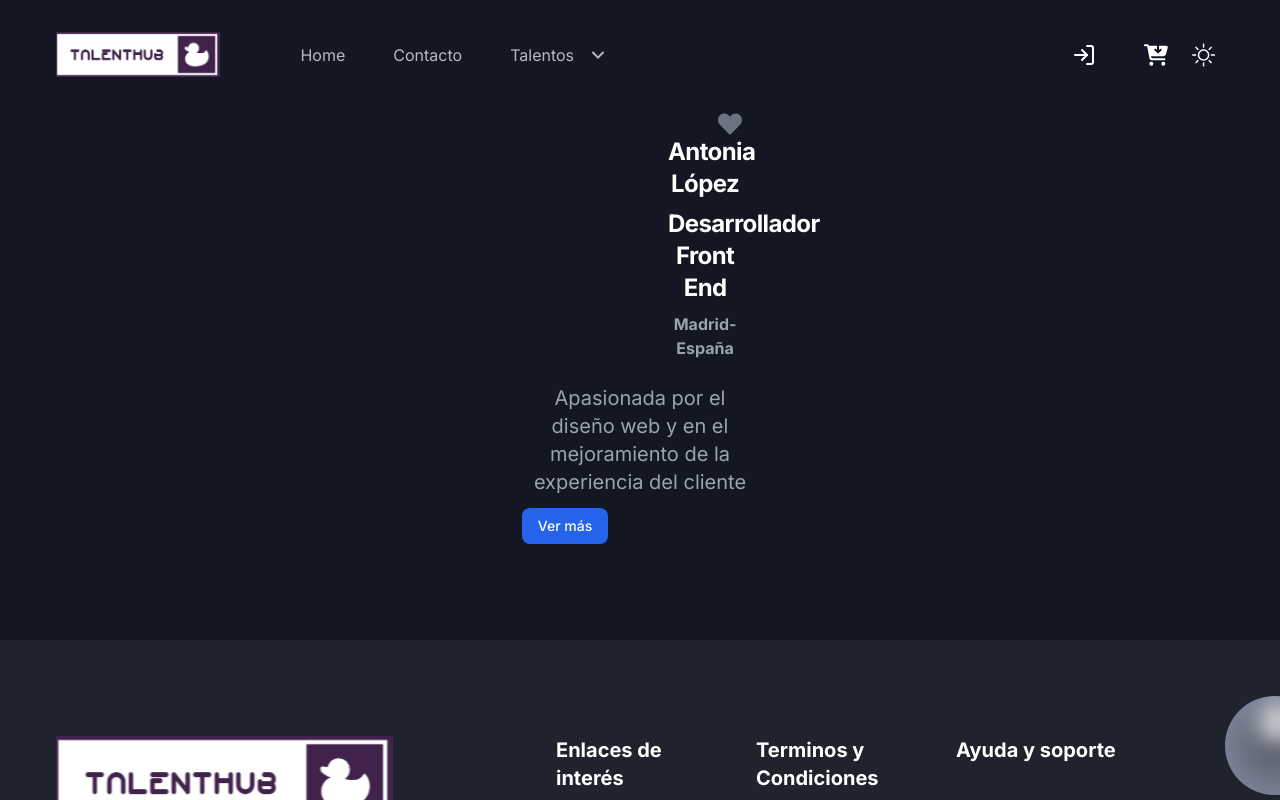
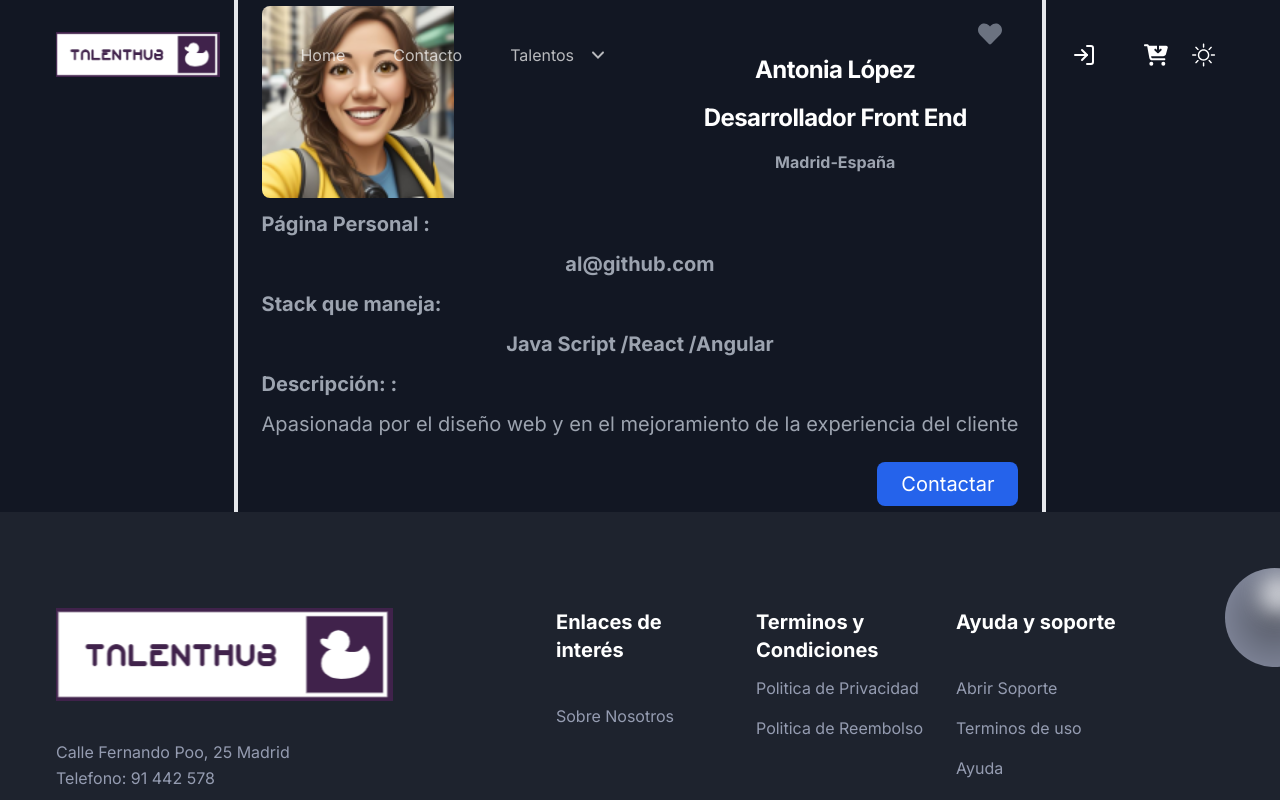
Before and after one commit to Jander1016/talenthub, a Next.js app in the folder frontend/: page /talents/1 in a window 1280 px wide. Shown: the top 800 px of the page. Built offline with nearby package versions, Linux system fonts and the light colour scheme; data requests are answered from the project's data file.

Commit message:
Styles: Modify talent card y talents web

```diff
--- a/frontend/src/app/talents/[id]/page.tsx
+++ b/frontend/src/app/talents/[id]/page.tsx
@@ -1,5 +1,5 @@
 "use client";
-
+import Image from 'next/image';
 import { useParams } from 'next/navigation';
 import { useEffect } from 'react';
 import Buttons from './Buttons';
@@ -22,18 +22,17 @@ const TalentPage: React.FC = () => {
       return <div>Error: {error?.message || 'No se encontraron datos'}</div>;
   }
     return (
-        <section className="flex justify-center items-center h-[calc(100vh-10rem)]">
-            <div className="bg-color-blue flex w-4/6 justify-center">
-                <div  className="p-6 w-1/3">
-                <div className="grid grid-cols-1 gap-x-6 gap-y-20 md:grid-cols-2 lg:grid-cols-2">
+        <section className=" w-full flex justify-center items-center h-[calc(100vh-18rem)] ">
+            <div className='border-4 border-grey-700 rounded p-6'>
+                  <div className="grid grid-cols-2 gap-x-6 gap-y-10 md:grid-cols-2 lg:grid-cols-2 ">
                       <div>
-                        {/* <Image
+                          <Image
                             src={data.avatar}
                             alt={data.name_talent}
-                          width={300}
-                          height={200}
+                            width={500}
+                            height={400}
                             className="object-cover w-full rounded-t-lg h-50 md:h-auto md:w-48 md:rounded-none md:rounded-s-lg sm:w-48 sm:rounded-none sm:rounded-s-lg"
-                        /> */}
+                          />
                       </div>
                       <div className="flex flex-col justify-between p-4 leading-normal text-center">
                         <HeartToggle  />
@@ -43,15 +42,23 @@ const TalentPage: React.FC = () => {
                       </div>
                   </div>
                   <div>
+                      <p className="mb-3 text-md lg:text-xl font-bold text-grey-400 dark:text-gray-400 mt-3"> Página Personal : </p>
+                      <p className="mb-3 text-md lg:text-xl font-bold text-blue-700 dark:text-gray-400 text-center">{data.personal_page}</p>
+                      <p className="mb-3 text-md lg:text-xl font-bold text-grey-400 dark:text-gray-400 "> Stack que maneja: </p>
+                      <p className="mb-3 text-md lg:text-xl font-bold text-blue-700 dark:text-gray-400 text-center">{data.name_stack}</p>
+                      <p className="mb-3 text-md lg:text-xl font-bold text-grey-400 dark:text-gray-400 "> Descripción: : </p>
                       <p className="mb-3 text-md lg:text-xl text-blue-700 dark:text-gray-400 text-center">{data.talent_description}</p>
+
+                  </div>
+                  <div className='flex justify-end'>
                       <Link href={`/talents/${data.id}`}>
-                        <button className="inline-flex items-center px-4 py-2 text-sm font-medium text-center text-white bg-blue-700 rounded-lg hover:bg-blue-800 focus:ring-4 focus:outline-none focus:ring-blue-300 dark:bg-blue-600 dark:hover:bg-blue-700 dark:focus:ring-blue-800">
-                          Ver más
+                        <button className="flex items-center mt-3 px-6 py-2 text-xl font-normal text-center text-white bg-blue-700 rounded-lg hover:bg-blue-800 focus:ring-4 focus:outline-none focus:ring-blue-300 dark:bg-blue-600 dark:hover:bg-blue-700 dark:focus:ring-blue-800">
+                          Contactar
                         </button>
                       </Link>
                   </div>
+
                     {/* <Buttons talentId={data.id} /> */}
-                </div>
             </div>
         </section>
     );
--- a/frontend/src/components/Cards/TalentCard.tsx
+++ b/frontend/src/components/Cards/TalentCard.tsx
@@ -1,5 +1,6 @@
 import React from 'react'
 import Link from 'next/link'
+import Image from 'next/image';
 import HeartToggle from '../Common/heartToggle'
 
 interface Talent {
@@ -16,20 +17,20 @@ interface Talent {
 
 function TalentCard({ talent }: { talent: Talent}) {
   return (
-      <div className="bg-white rounded-lg border-gray-800 mb-3 p-4 hover:bg-gray-100 hover: cursor pointer">
+      <div className="bg-grey rounded-lg border-gray-900 mb-3 p-4 hover:bg-gray-100 hover: cursor pointer">
 
-                <div className="grid grid-cols-1 gap-x-48 gap-y-20 md:grid-cols-2 lg:grid-cols-2 p-4 ">
+                <div className="grid grid-cols-1 gap-x-20 gap-y-10 md:grid-cols-2 lg:grid-cols-3 p-4 ">
                   {talent && talent.map((data: any) => (
                   <div key={data.id} className="group relative overflow-hidden rounded-sm bg-white shadow-one duration-700 hover:shadow-two dark:bg-dark dark:hover:shadow-gray-dark p-4">
                     <div className="grid grid-cols-1 gap-x-6 gap-y-20 md:grid-cols-2 lg:grid-cols-2">
                       <div>
-                        {/* <Image
+                        <Image
                           src={data.avatar}
                           alt={data.name_talent}
                           width={300}
                           height={200}
                           className="object-cover w-full rounded-t-lg h-50 md:h-auto md:w-48 md:rounded-none md:rounded-s-lg sm:w-48 sm:rounded-none sm:rounded-s-lg"
-                        /> */}
+                        />
                       </div>
                       <div className="flex flex-col justify-between p-4 leading-normal text-center">
                         <HeartToggle  />
--- a/frontend/src/talents.json
+++ b/frontend/src/talents.json
@@ -9,8 +9,8 @@
       "location": "Madrid-España",
       "name_service": "Desarrollador Front End",
       "name_stack": [
-        "Java Script",
-        "React",
+        "Java Script /",
+        "React /",
         "Angular"
       ],
       "talent_description": "Apasionada por el diseño web y en el mejoramiento de la experiencia del cliente"
@@ -24,8 +24,8 @@
       "location": "Valencia-España",
       "name_service": "Desarrollador Back End",
       "name_stack": [
-        "MySQL",
-        "Mongo DB",
+        "MySQL /",
+        "Mongo DB /",
         "Express"
       ],
       "talent_description": "Experiencia en el diseño de base de datos y el uso de la arquitectura hexagonal."
@@ -39,10 +39,10 @@
       "location": "Barcelona-España",
       "name_service": "Desarrollador Web Full Stack",
       "name_stack": [
-        "MySQL",
-        "Mongo DB",
-        "Express",
-        "Java Script",
+        "MySQL /",
+        "Mongo DB /",
+        "Express 7",
+        "Java Script /",
         "React"
       ],
       "talent_description": "Experiencia en proyectos front end y back end en diversas instituciones"
@@ -56,9 +56,9 @@
       "location": "Asturias-España",
       "name_service": "Diseñadora UX/UI",
       "name_stack": [
-        "Figma",
-        "Canva",
-        "Photoshop",
+        "Figma /",
+        "Canva /",
+        "Photoshop /",
         "Premier"
       ],
       "talent_description": "Reconozco la importancia de la experiencia del usuario y cunmplimiento de los requisitos del cliente."
```
Lines whose indentation alone changed are shown as unchanged.
